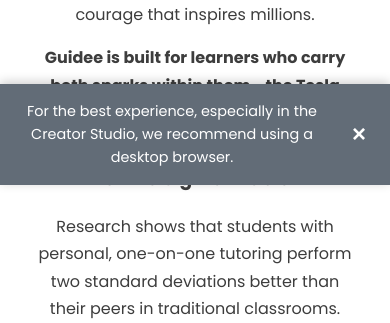
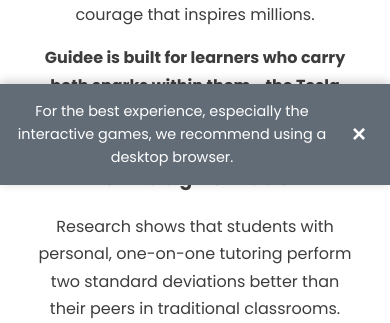
Before and after one commit to lroe/guidee.me, a Flask app: page /about in a window 390 px wide. Shown: the part 659-982 px from the top of the page. Run offline with Flask 3, Linux system fonts and the light colour scheme; some libraries are stand-ins or nearby versions.

Commit message:
mobile notif

```diff
--- a/templates/base.html
+++ b/templates/base.html
@@ -167,7 +167,7 @@
 
     <!-- NEW: Mobile-only notification banner -->
     <div id="mobile-notice">
-        <span>For the best experience, especially in the Creator Studio, we recommend using a desktop browser.</span>
+        <span>For the best experience, especially the interactive games, we recommend using a desktop browser.</span>
         <button id="close-mobile-notice-btn" title="Dismiss">×</button>
     </div>
 
```
